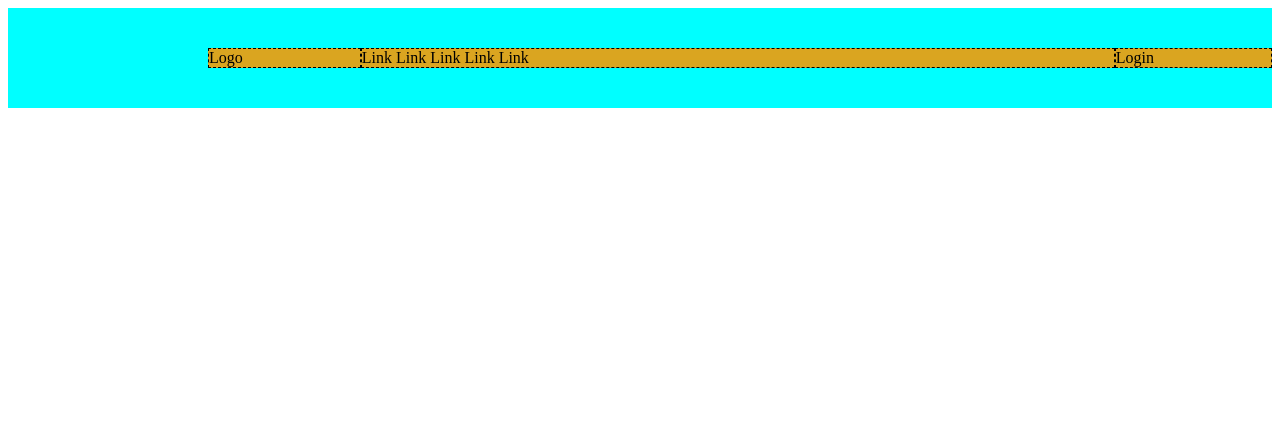
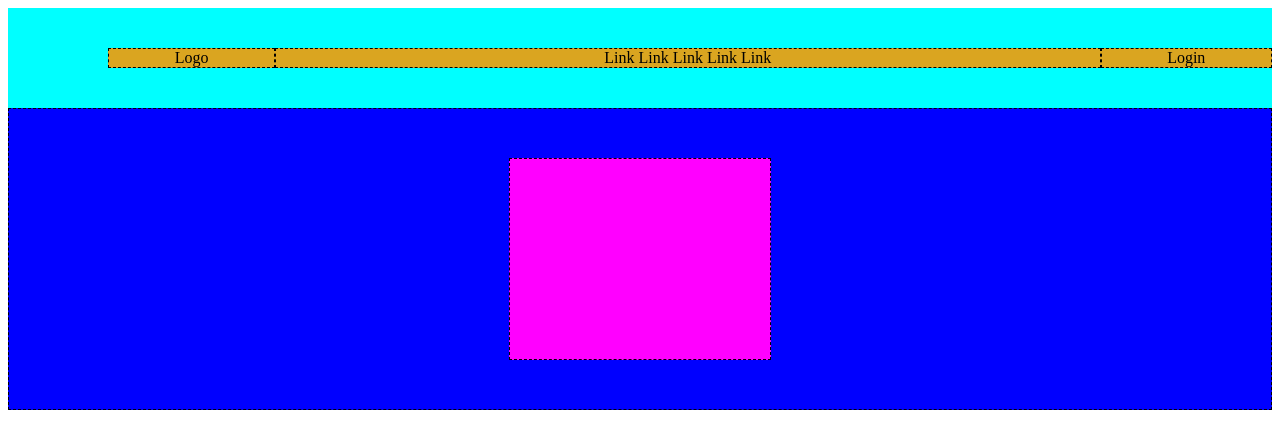
Before and after one commit to alessiarabacchi/htmlcss-struttura-discord, a plain HTML site: page index.html in a window 1280 px wide. Drawn offline with Linux system fonts and the light colour scheme.

Commit message:
feat section1

```diff
--- a/css/style.css
+++ b/css/style.css
@@ -10,8 +10,7 @@ header {
 }
 
 .container {
-  margin-left: 100px;
-  margin-right: 100px;
+  padding: 50px;
 }
 
 .header-left {
@@ -20,6 +19,7 @@ header {
   /*debug*/
   border: 1px dashed black;
   background-color: goldenrod;
+  text-align: center;
 }
 
 .header-center {
@@ -28,6 +28,7 @@ header {
   /*debug*/
   border: 1px dashed black;
   background-color: goldenrod;
+  text-align: center;
 }
 
 .header-right {
@@ -36,4 +37,29 @@ header {
   /*debug*/
   border: 1px dashed black;
   background-color: goldenrod;
+  text-align: center;
 }
+
+.container-section-1 {
+  flex-grow: 1;
+  display: flex;
+  align-items: center;
+  padding-left: 500px;
+  padding-right: 500px;
+
+  /*debug*/
+  border: 1px dashed black;
+  background-color: blue;
+  text-align: center;
+  min-height: 300px;
+}
+
+.rect-section-1 {
+  flex-grow: 1;
+  height: 200px;
+
+  /*debug*/
+  border: 1px dashed black;
+  background-color: fuchsia;
+  text-align: center;
+}
--- a/index.html
+++ b/index.html
@@ -13,7 +13,7 @@
   </head>
 
   <body>
-
+    <!-- Header -->
     <header>
         <div class="container"></div>
             <div class="header-left">Logo</div>
@@ -21,5 +21,15 @@
             <div class="header-right">Login</div>
         </div>
     </header>
+
+    <!-- Sezioni principali -->
+    <main>
+
+        <!-- Sezione 1 -->
+        <section class="container-section-1">
+            <div class="rect-section-1"></div>
+        </section>
+
+    </main>
   </body>
 </html>
```
